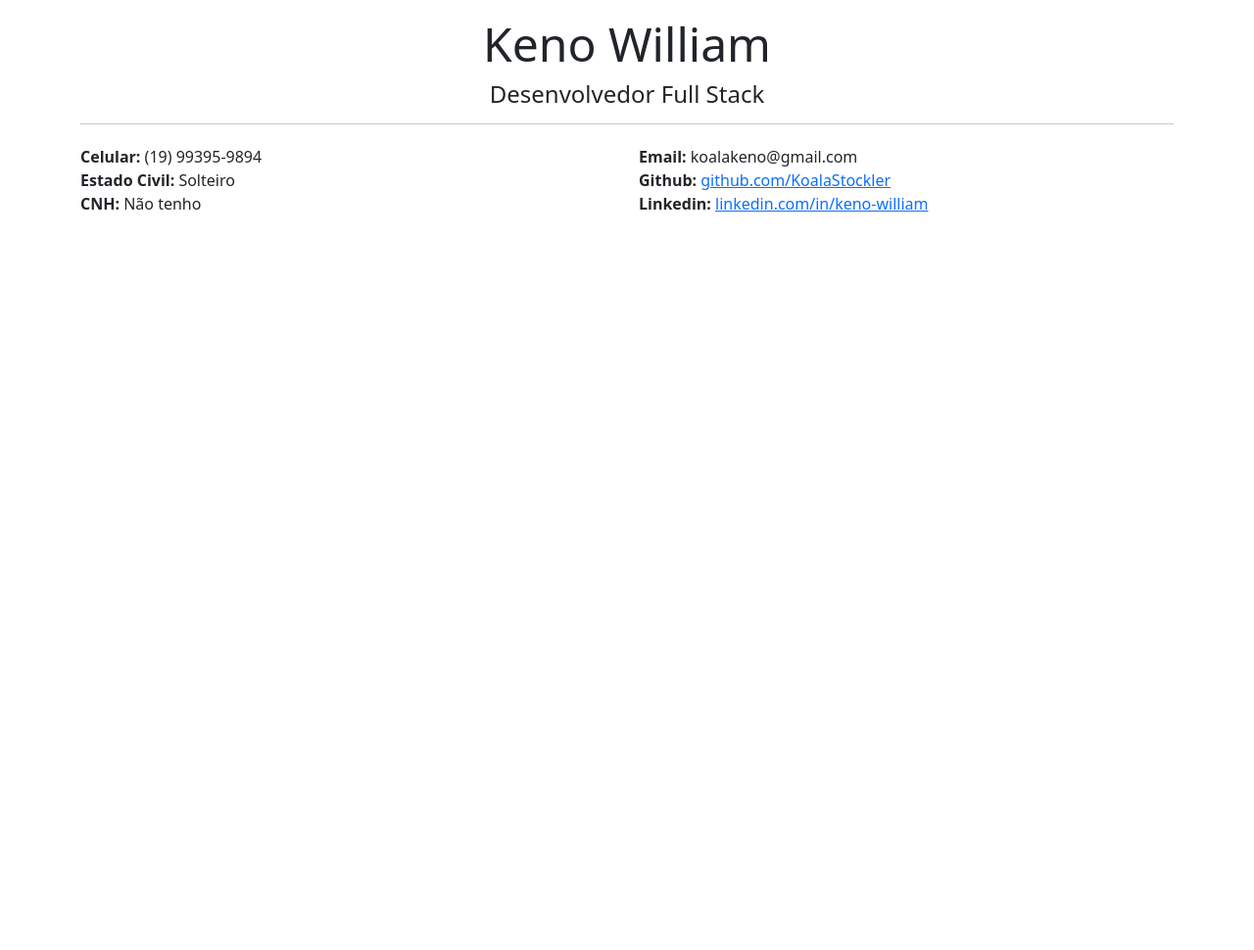
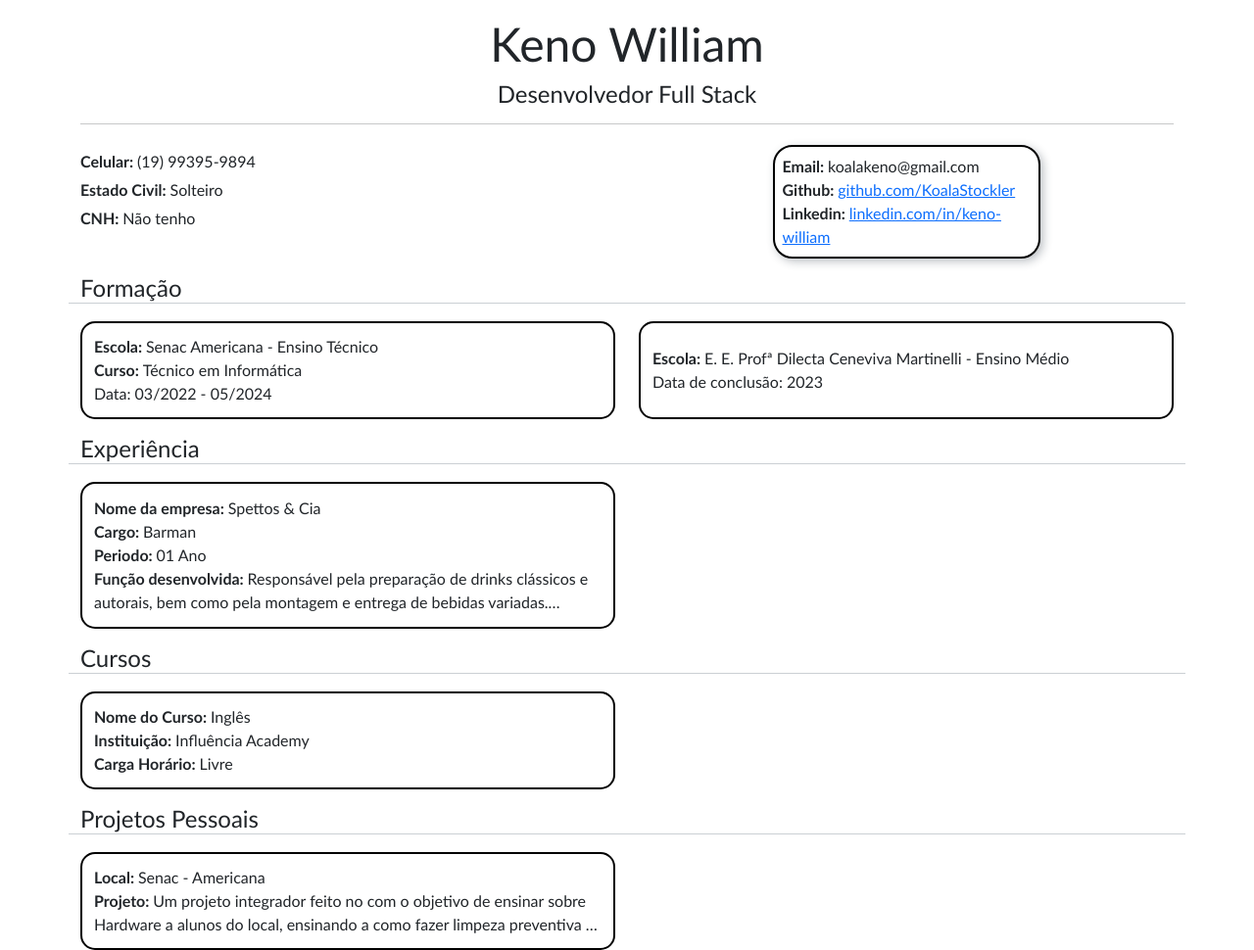
Before and after one commit to KoalaStockler/KoalaStockler.github.io, a plain HTML site: page index.html in a window 1280 px wide. Shown: the whole page at 98% size. Before the commit the page ends 800 px from the top, so only its background shows below. Drawn offline with nearby package versions, Linux system fonts and the light colour scheme.

Commit message:
Atividade curriculo

```diff
--- a/css/style.css
+++ b/css/style.css
@@ -1,21 +1,96 @@
-.titulo-nome>h1 {
+* {
+    font-family: 'Calibri', Cambria;
+    box-sizing: border-box;
+}
+
+.titulo-nome > h1 {
     font-size: 3rem;
     font-weight: 400;
 }
 
-.titulo-nome>h5 {
+.titulo-nome > h5 {
     font-size: 1.5rem;
     font-weight: 300;
 }
 
-.dados-pessoais, .dados-contato {
+.dados-pessoais,
+.dados-contato {
     display: flex;
     flex-direction: column;
+    margin-top: 5px;
 }
 
-.dados-pessoais, .dados-contato {
+.dados-pessoais strong,
+.dados-contato strong {
+    text-transform: capitalize;
+}
+
+.dados-contato > div {
+    width: 50%;
+    margin: 0 auto;
+    border: 2px solid black;
+    border-radius: 20px;
+    box-shadow: 3px 3px 10px rgba(37, 51, 62, 0.3);
+    display: flex;
+    flex-direction: column;
+    padding: 10px;
+    transition: box-shadow 0.3s ease;
+}
+
+.dados-pessoais > label,
+.dados-contato > label {
     margin-top: 5px;
 }
-.dados-pessoais strong, .dados-contato strong {
-    text-transform: capitalize;
+
+.formacao > h3,
+.experiencia > h3,
+.cursos > h3,
+.projetos > h3 {
+    border-bottom: 1px solid #cbd0d4;
+    font-size: 1.5rem;
+    font-weight: 400;
+    margin-bottom: 10px;
 }
+
+.cartao {
+    display: flex;
+    flex-direction: column;
+    border: 2px solid black;
+    border-radius: 15px;
+    padding: 12px;
+    min-height: 100px;
+    background-color: #fff;
+    transition: transform 0.3s ease, box-shadow 0.3s ease, max-height 0.3s ease;
+    overflow: hidden;
+    justify-content: center;
+    max-height: 200px;
+}
+
+.experiencia .cartao {
+    min-height: 150px;
+    max-height: 250px;
+}
+
+.cartao:hover {
+    transform: scale(1.015);
+    box-shadow: 4px 6px 14px rgba(0, 0, 0, 0.1);
+    max-height: 1000px;
+}
+
+.textinho {
+    display: -webkit-box;
+    -webkit-line-clamp: 2;
+    -webkit-box-orient: vertical;
+    overflow: hidden;
+    transition: all 0.3s ease;
+}
+
+.cartao:hover .textinho {
+    -webkit-line-clamp: unset;
+    overflow: visible;
+    display: block;
+}
+
+.cartao > label > span {
+    font-weight: bold;
+}
--- a/index.html
+++ b/index.html
@@ -17,13 +17,14 @@
             <h5 class="objetivo">Desenvolvedor Full Stack</h5>
             <hr>
         </div>
-        <main class="row">
+        <section class="row dados">
             <div class="dados-pessoais col">
                 <label class="contato"><strong>Celular: </strong>(19) 99395-9894</label>
                 <label class="estado-civil"><strong>Estado Civil: </strong>Solteiro</label>
                 <label class="cnh"><strong>CNH: </strong>Não tenho</label>
             </div>
             <div class="dados-contato col">
+                <div class="p-2">
                     <label class="email">
                         <strong>Email: </strong>koalakeno@gmail.com
                     </label>
@@ -33,10 +34,58 @@
                     </label>
                     <label class="linkedin">
                         <strong>Linkedin: </strong>
-                    <a href="https://www.linkedin.com/in/keno-william-0a4739270/" target="_blank">linkedin.com/in/keno-william</a>
+                        <a href="https://www.linkedin.com/in/keno-william-0a4739270/"
+                            target="_blank">linkedin.com/in/keno-william</a>
                     </label>
                 </div>
+            </div>
+        </section>
+        <section class="row formacao mt-3">
+            <h3>Formação</h3>
+            <main class="col-6 mt-2">
+                <div class="cartao">
+                    <label><span>Escola: </span>Senac Americana - Ensino Técnico</label>
+                    <label><span>Curso: </span>Técnico em Informática</label>
+                    <label>Data: 03/2022 - 05/2024</label>
+                </div>
             </main>
+            <main class="col-6 mt-2">
+                <div class="cartao">
+                    <label><span>Escola: </span>E. E. Profª Dilecta Ceneviva Martinelli - Ensino Médio</label>
+                    <label>Data de conclusão: 2023</label>
+                </div>
+            </main>
+        </section>
+        <section class="row experiencia mt-3">
+            <h3>Experiência</h3>
+            <main class="col-6 mt-2">
+                <div class="cartao">
+                    <label><span>Nome da empresa: </span>Spettos & Cia</label>
+                    <label><span>Cargo: </span>Barman</label>
+                    <label><span>Periodo: </span>01 Ano</label>
+                    <label class="textinho"><span>Função desenvolvida: </span>Responsável pela preparação de drinks clássicos e autorais, bem como pela montagem e entrega de bebidas variadas. Atendimento direto ao cliente, garantindo qualidade, agilidade e cordialidade no serviço prestado.</label>
+                </div>
+            </main>
+        </section>
+        <section class="row cursos mt-3">
+            <h3>Cursos</h3>
+            <main class="col-6 mt-2">
+                <div class="cartao">
+                    <label><span>Nome do Curso: </span>Inglês</label>
+                    <label><span>Instituição: </span>Influência Academy</label>
+                    <label><span>Carga Horário: </span>Livre</label>
+                </div>
+            </main>
+        </section>
+        <section class="row projetos mt-3">
+            <h3>Projetos Pessoais</h3>
+            <main class="col-6 mt-2">
+                <div class="cartao">
+                    <label><span>Local: </span>Senac - Americana</label>
+                    <label class="textinho"><span>Projeto: </span>Um projeto integrador feito no com o objetivo de ensinar sobre Hardware a alunos do local, ensinando a como fazer limpeza preventiva e corretiva, montar e desmontar computadores e sobre componentes existentes em um computador e sua importância.</label>
+                </div>
+            </main>
+        </section>
     </section>
 </body>
 
```
Lines whose indentation alone changed are shown as unchanged.
